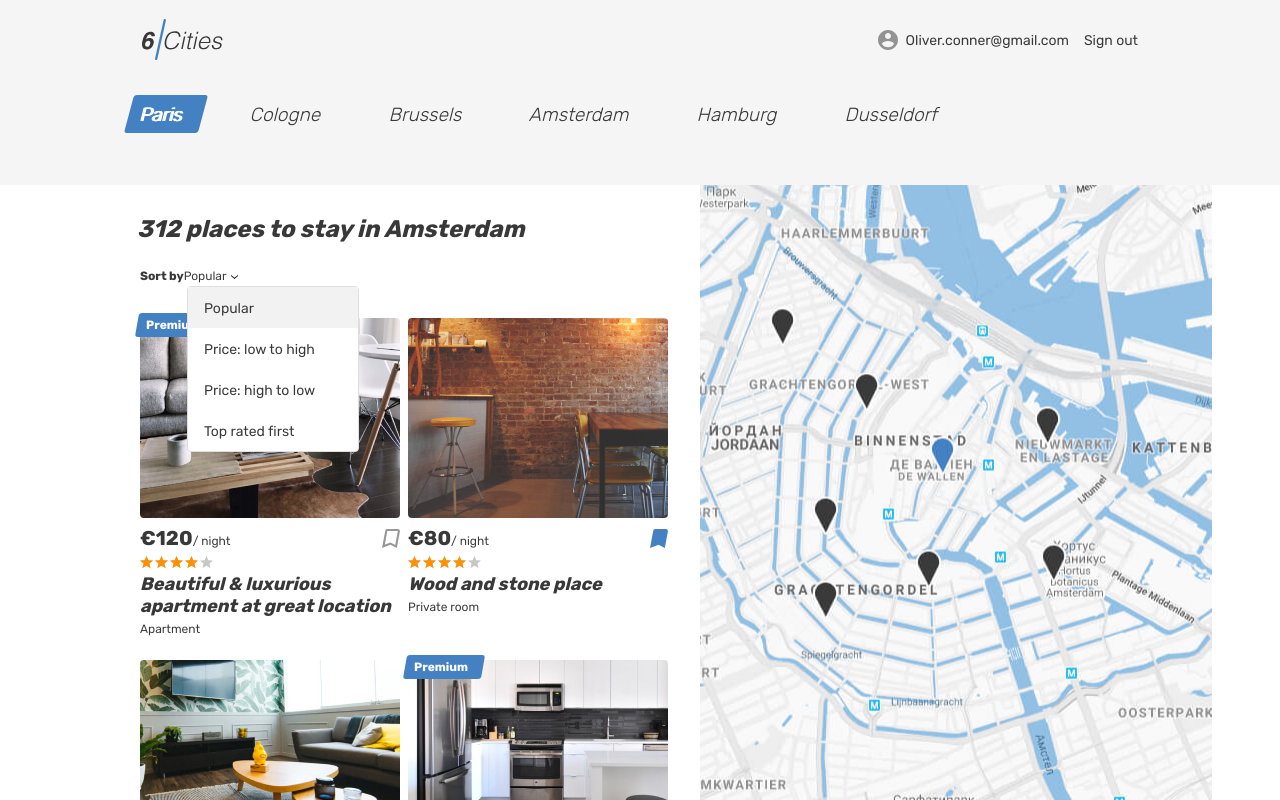
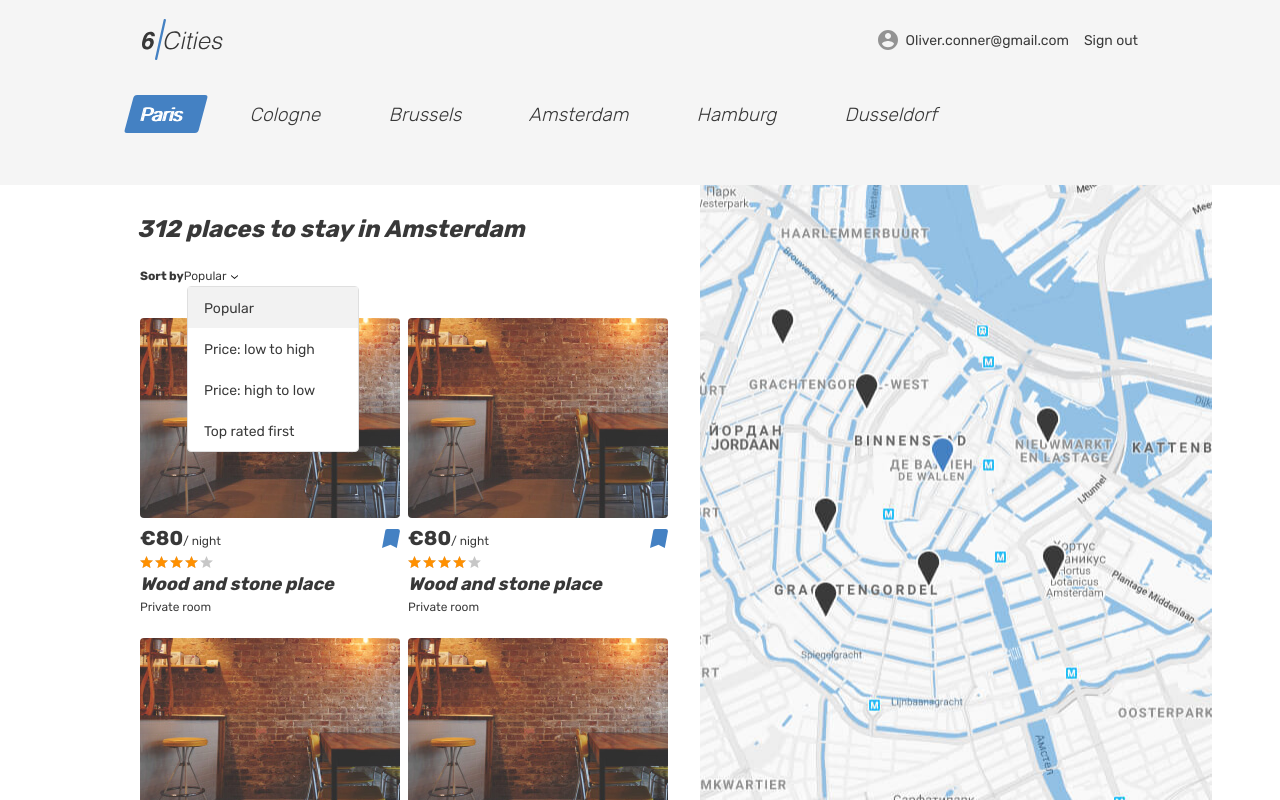
Before and after one commit to kalaganov5/465875-six-cities-9, a React (Create React App) app in the folder project/: page / in a window 1280 px wide. Built offline with nearby package versions, Linux system fonts and the light colour scheme.

Commit message:
Генерация карточек офферов

```diff
--- a/project/src/components/main-screen/offers/offers.tsx
+++ b/project/src/components/main-screen/offers/offers.tsx
@@ -1,63 +1,7 @@
 import {setRatingStyle} from '../../../utils/utils';
 
-function Offers(): JSX.Element {
+function generateCard(): JSX.Element {
   return (
-    <div className="cities">
-      <div className="cities__places-container container">
-        <section className="cities__places places">
-          <h2 className="visually-hidden">Places</h2>
-          <b className="places__found">312 places to stay in Amsterdam</b>
-          <form className="places__sorting" action="#" method="get">
-            <span className="places__sorting-caption">Sort by</span>
-            <span className="places__sorting-type" tabIndex={0}>
-              Popular
-              <svg className="places__sorting-arrow" width="7" height="4">
-                <use xlinkHref="#icon-arrow-select"></use>
-              </svg>
-            </span>
-            <ul className="places__options places__options--custom places__options--opened">
-              <li className="places__option places__option--active" tabIndex={0}>Popular</li>
-              <li className="places__option" tabIndex={0}>Price: low to high</li>
-              <li className="places__option" tabIndex={0}>Price: high to low</li>
-              <li className="places__option" tabIndex={0}>Top rated first</li>
-            </ul>
-          </form>
-          <div className="cities__places-list places__list tabs__content">
-            <article className="cities__place-card place-card">
-              <div className="place-card__mark">
-                <span>Premium</span>
-              </div>
-              <div className="cities__image-wrapper place-card__image-wrapper">
-                <a href="/">
-                  <img className="place-card__image" src="img/apartment-01.jpg" width="260" height="200" alt="" />
-                </a>
-              </div>
-              <div className="place-card__info">
-                <div className="place-card__price-wrapper">
-                  <div className="place-card__price">
-                    <b className="place-card__price-value">&euro;120</b>
-                    <span className="place-card__price-text">&#47;&nbsp;night</span>
-                  </div>
-                  <button className="place-card__bookmark-button button" type="button">
-                    <svg className="place-card__bookmark-icon" width="18" height="19">
-                      <use xlinkHref="#icon-bookmark"></use>
-                    </svg>
-                    <span className="visually-hidden">To bookmarks</span>
-                  </button>
-                </div>
-                <div className="place-card__rating rating">
-                  <div className="place-card__stars rating__stars">
-                    <span style={setRatingStyle(80)}></span>
-                    <span className="visually-hidden">Rating</span>
-                  </div>
-                </div>
-                <h2 className="place-card__name">
-                  <a href="/">Beautiful &amp; luxurious apartment at great location</a>
-                </h2>
-                <p className="place-card__type">Apartment</p>
-              </div>
-            </article>
-
     <article className="cities__place-card place-card">
       <div className="cities__image-wrapper place-card__image-wrapper">
         <a href="/">
@@ -89,105 +33,37 @@
         <p className="place-card__type">Private room</p>
       </div>
     </article>
+  );
+}
 
-            <article className="cities__place-card place-card">
-              <div className="cities__image-wrapper place-card__image-wrapper">
-                <a href="/">
-                  <img className="place-card__image" src="img/apartment-02.jpg" width="260" height="200" alt="" />
-                </a>
-              </div>
-              <div className="place-card__info">
-                <div className="place-card__price-wrapper">
-                  <div className="place-card__price">
-                    <b className="place-card__price-value">&euro;132</b>
-                    <span className="place-card__price-text">&#47;&nbsp;night</span>
-                  </div>
-                  <button className="place-card__bookmark-button button" type="button">
-                    <svg className="place-card__bookmark-icon" width="18" height="19">
-                      <use xlinkHref="#icon-bookmark"></use>
+function Offers(): JSX.Element {
+  return (
+    <div className="cities">
+      <div className="cities__places-container container">
+        <section className="cities__places places">
+          <h2 className="visually-hidden">Places</h2>
+          <b className="places__found">312 places to stay in Amsterdam</b>
+          <form className="places__sorting" action="#" method="get">
+            <span className="places__sorting-caption">Sort by</span>
+            <span className="places__sorting-type" tabIndex={0}>
+              Popular
+              <svg className="places__sorting-arrow" width="7" height="4">
+                <use xlinkHref="#icon-arrow-select"></use>
               </svg>
-                    <span className="visually-hidden">To bookmarks</span>
-                  </button>
-                </div>
-                <div className="place-card__rating rating">
-                  <div className="place-card__stars rating__stars">
-                    <span style={setRatingStyle(80)}></span>
-                    <span className="visually-hidden">Rating</span>
-                  </div>
-                </div>
-                <h2 className="place-card__name">
-                  <a href="/">Canal View Prinsengracht</a>
-                </h2>
-                <p className="place-card__type">Apartment</p>
-              </div>
-            </article>
-
-            <article className="cities__place-card place-card">
-              <div className="place-card__mark">
-                <span>Premium</span>
-              </div>
-              <div className="cities__image-wrapper place-card__image-wrapper">
-                <a href="/">
-                  <img className="place-card__image" src="img/apartment-03.jpg" width="260" height="200" alt="" />
-                </a>
-              </div>
-              <div className="place-card__info">
-                <div className="place-card__price-wrapper">
-                  <div className="place-card__price">
-                    <b className="place-card__price-value">&euro;180</b>
-                    <span className="place-card__price-text">&#47;&nbsp;night</span>
-                  </div>
-                  <button className="place-card__bookmark-button button" type="button">
-                    <svg className="place-card__bookmark-icon" width="18" height="19">
-                      <use xlinkHref="#icon-bookmark"></use>
-                    </svg>
-                    <span className="visually-hidden">To bookmarks</span>
-                  </button>
-                </div>
-                <div className="place-card__rating rating">
-                  <div className="place-card__stars rating__stars">
-                    <span style={setRatingStyle(100)}></span>
-                    <span className="visually-hidden">Rating</span>
-                  </div>
-                </div>
-                <h2 className="place-card__name">
-                  <a href="/">Nice, cozy, warm big bed apartment</a>
-                </h2>
-                <p className="place-card__type">Apartment</p>
-              </div>
-            </article>
-
-            <article className="cities__place-card place-card">
-              <div className="cities__image-wrapper place-card__image-wrapper">
-                <a href="/">
-                  <img className="place-card__image" src="img/room.jpg" width="260" height="200" alt="" />
-                </a>
-              </div>
-              <div className="place-card__info">
-                <div className="place-card__price-wrapper">
-                  <div className="place-card__price">
-                    <b className="place-card__price-value">&euro;80</b>
-                    <span className="place-card__price-text">&#47;&nbsp;night</span>
-                  </div>
-                  <button className="place-card__bookmark-button place-card__bookmark-button--active button" type="button">
-                    <svg className="place-card__bookmark-icon" width="18" height="19">
-                      <use xlinkHref="#icon-bookmark"></use>
-                    </svg>
-                    <span className="visually-hidden">In bookmarks</span>
-                  </button>
-                </div>
-                <div className="place-card__rating rating">
-                  <div className="place-card__stars rating__stars">
-                    <span style={setRatingStyle(80)}></span>
-                    <span className="visually-hidden">Rating</span>
-                  </div>
-                </div>
-                <h2 className="place-card__name">
-                  <a href="/">Wood and stone place</a>
-                </h2>
-                <p className="place-card__type">Private room</p>
-              </div>
-            </article>
+            </span>
+            <ul className="places__options places__options--custom places__options--opened">
+              <li className="places__option places__option--active" tabIndex={0}>Popular</li>
+              <li className="places__option" tabIndex={0}>Price: low to high</li>
+              <li className="places__option" tabIndex={0}>Price: high to low</li>
+              <li className="places__option" tabIndex={0}>Top rated first</li>
+            </ul>
+          </form>
+          <div className="cities__places-list places__list tabs__content">
+            {generateCard()}
+            {generateCard()}
+            {generateCard()}
+            {generateCard()}
+            {generateCard()}
           </div>
         </section>
         <div className="cities__right-section">
```
Lines whose indentation alone changed are shown as unchanged.
